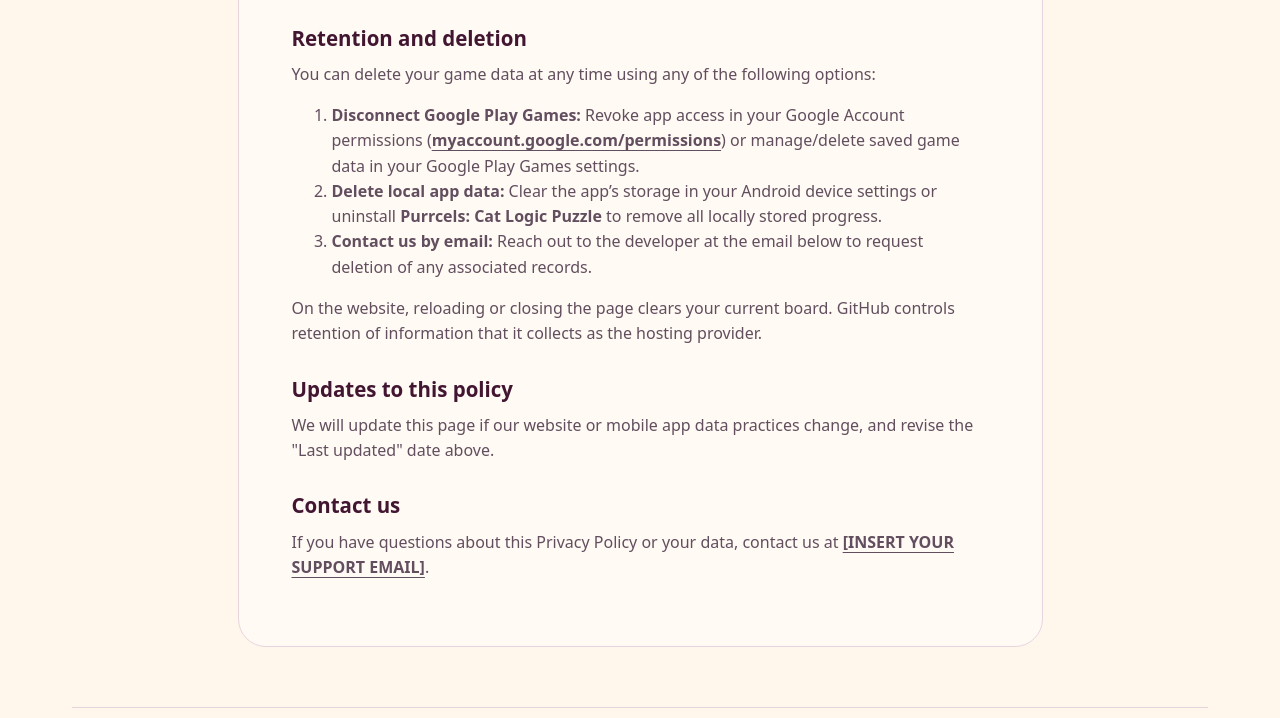
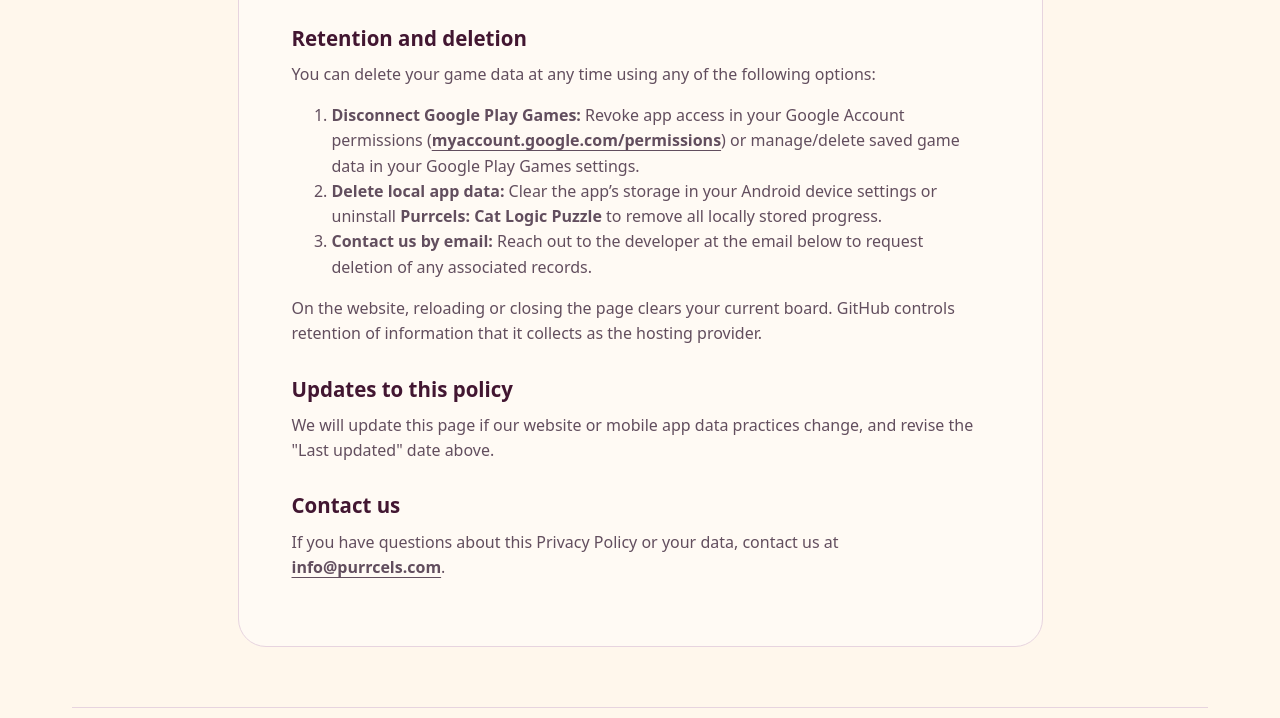
Before and after one commit to sharan036/purrcels, a plain HTML site: page privacy.html in a window 1280 px wide. Shown: the part 1420-2138 px from the top of the page. Drawn offline with Linux system fonts and the light colour scheme.

Commit message:
Update privacy.html

```diff
--- a/privacy.html
+++ b/privacy.html
@@ -55,7 +55,7 @@
     <p>We will update this page if our website or mobile app data practices change, and revise the "Last updated" date above.</p>
 
     <h2>Contact us</h2>
-    <p>If you have questions about this Privacy Policy or your data, contact us at <a href="mailto:[INSERT YOUR SUPPORT EMAIL]">[INSERT YOUR SUPPORT EMAIL]</a>.</p>
+    <p>If you have questions about this Privacy Policy or your data, contact us at <a href="mailto:info@purrcels.com">info@purrcels.com</a>.</p>
   </main>
   <footer class="site-footer wrap">
     <a class="brand" href="./">Purrcels</a>
```
